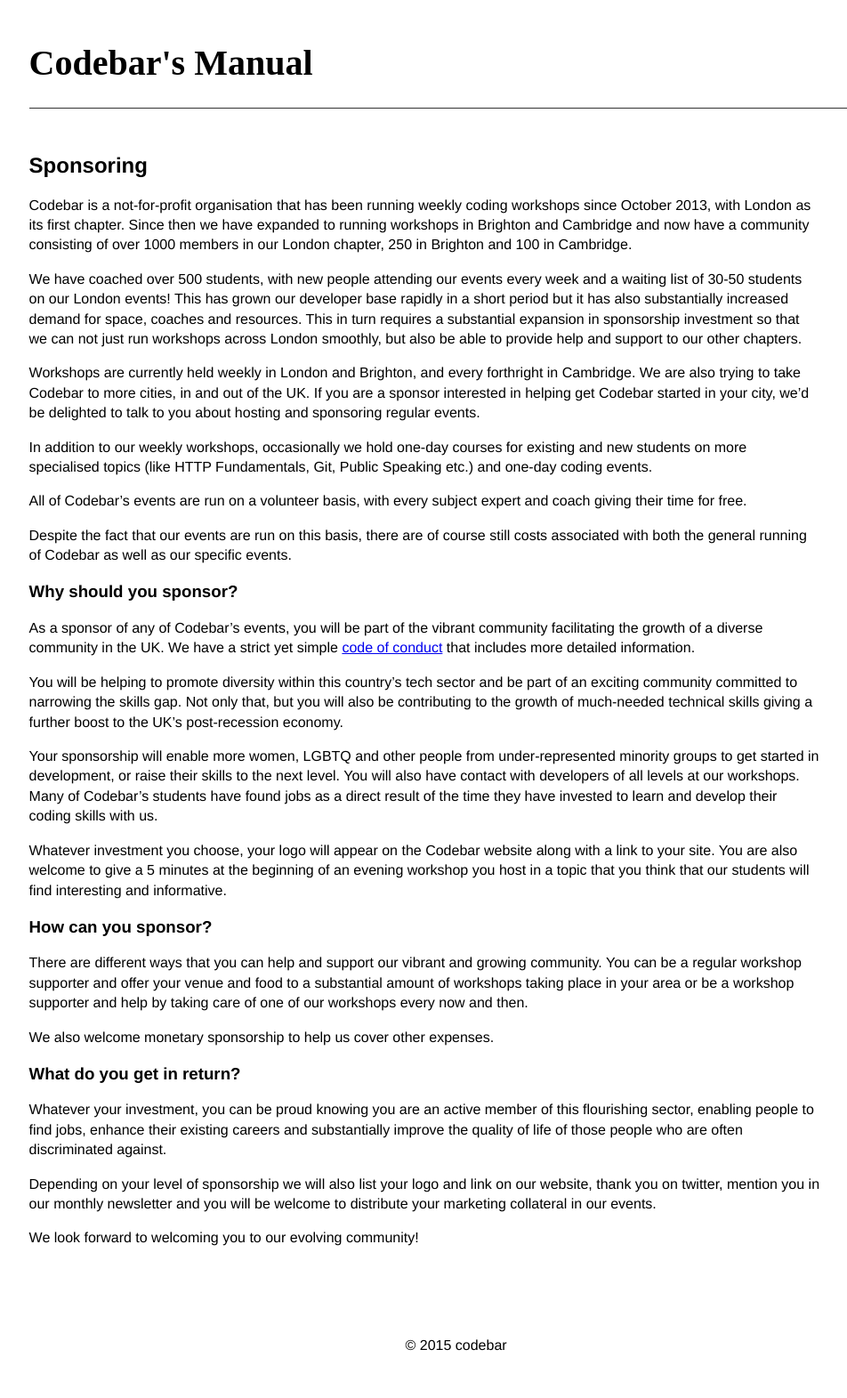
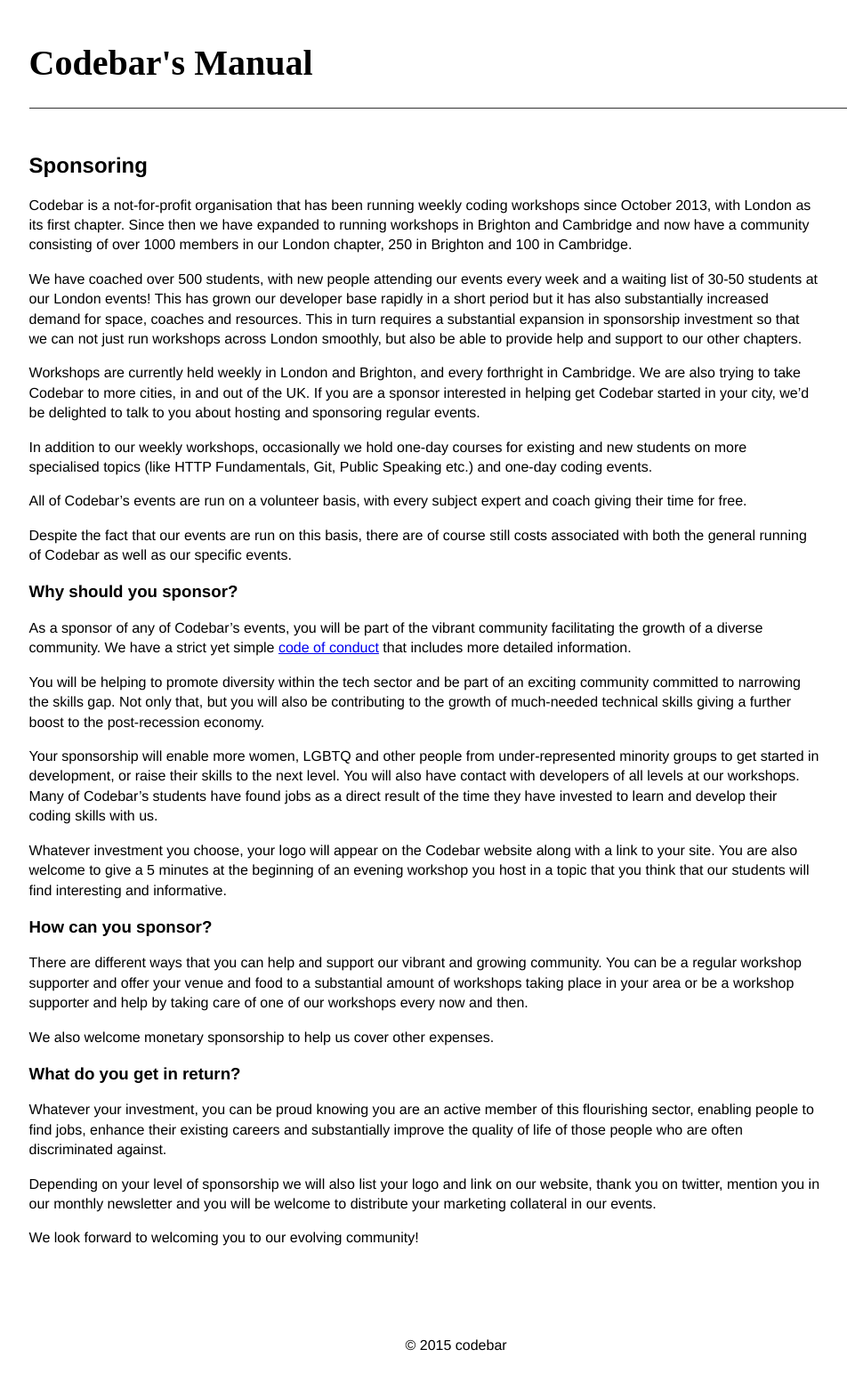
Before and after one commit to codebar/manual, a Jekyll site: the page built from _posts/2014-12-19-becoming-a-sponsor.md, in a window 1280 px wide. Shown: the whole page at 89% size, without its empty margins (163-1115 px from the left). Built offline with Jekyll 4.4.1, drawn with Linux system fonts in a browser that asks for light colours; Markdown is read by kramdown in place of the engine named in the settings.

Commit message:
moar tweaks :dizzy_face:

```diff
--- a/_posts/2014-12-19-becoming-a-sponsor.md
+++ b/_posts/2014-12-19-becoming-a-sponsor.md
@@ -5,7 +5,7 @@
 
 Codebar is a not-for-profit organisation that has been running weekly coding workshops since October 2013, with London as its first chapter. Since then we have expanded to running workshops in Brighton and Cambridge and now have a community consisting of over 1000 members in our London chapter, 250 in Brighton and 100 in Cambridge.
 
-We have coached over 500 students, with new people attending our events every week and a waiting list of 30-50 students on our London events! This has grown our developer base rapidly in a short period but it has also substantially increased demand for space, coaches and resources. This in turn requires a substantial expansion in sponsorship investment so that we can not just run workshops across London smoothly, but also be able to provide help and support to our other chapters.
+We have coached over 500 students, with new people attending our events every week and a waiting list of 30-50 students at our London events! This has grown our developer base rapidly in a short period but it has also substantially increased demand for space, coaches and resources. This in turn requires a substantial expansion in sponsorship investment so that we can not just run workshops across London smoothly, but also be able to provide help and support to our other chapters.
 
 Workshops are currently held weekly in London and Brighton, and every forthright in Cambridge. We are also trying to take Codebar to more cities, in and out of the UK. If you are a sponsor interested in helping get Codebar started in your city, we'd be delighted to talk to you about hosting and sponsoring regular events.
 
@@ -17,14 +17,13 @@
 
 ### Why should you sponsor?
 
-As a sponsor of any of Codebar’s events, you will be part of the vibrant community facilitating the growth of a diverse community in the UK. We have a strict yet simple [code of conduct](http://codebar.io/code-of-conduct) that includes more detailed information.
+As a sponsor of any of Codebar’s events, you will be part of the vibrant community facilitating the growth of a diverse community. We have a strict yet simple [code of conduct](http://codebar.io/code-of-conduct) that includes more detailed information.
 
-You will be helping to promote diversity within this country’s tech sector and be part of an exciting community committed to narrowing the skills gap. Not only that, but you will also be contributing to the growth of much-needed technical skills giving a further boost to the UK’s post-recession economy.
+You will be helping to promote diversity within the tech sector and be part of an exciting community committed to narrowing the skills gap. Not only that, but you will also be contributing to the growth of much-needed technical skills giving a further boost to the post-recession economy.
 
 Your sponsorship will enable more women, LGBTQ and other people from under-represented minority groups to get started in development, or raise their skills to the next level. You will also have contact with developers of all levels at our workshops. Many of Codebar’s students have found jobs as a direct result of the time they have invested to learn and develop their coding skills with us.
 
 Whatever investment you choose, your logo will appear on the Codebar website along with a link to your site. You are also welcome to give a 5 minutes at the beginning of an evening workshop you host in a topic that you think that our students will find interesting and informative.
-
 
 
 ### How can you sponsor?
```
Also changed, not shown: _posts/2015-02-06-bringing-codebar-to-your-area.md (+2 -2 lines).
